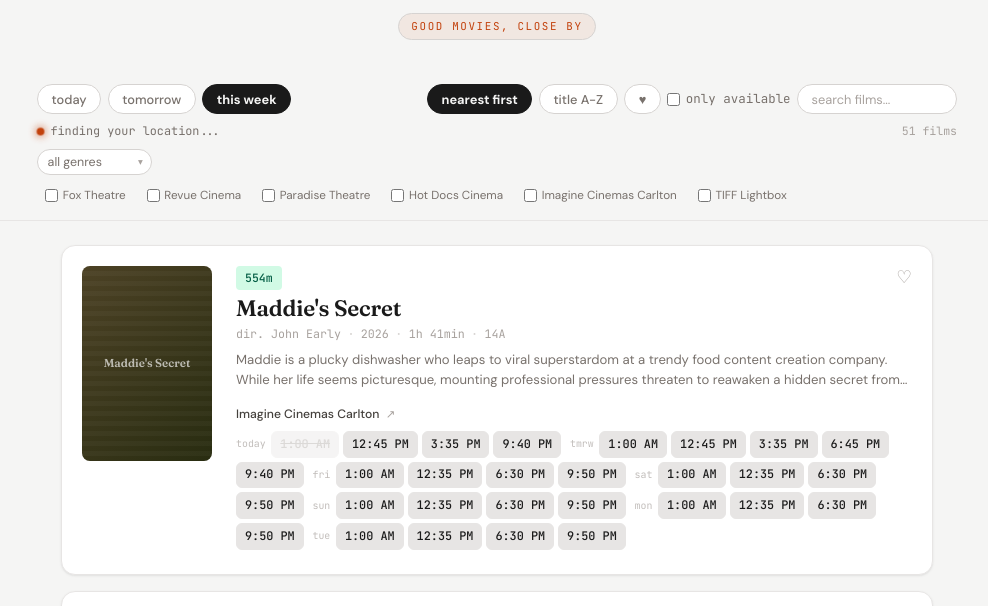
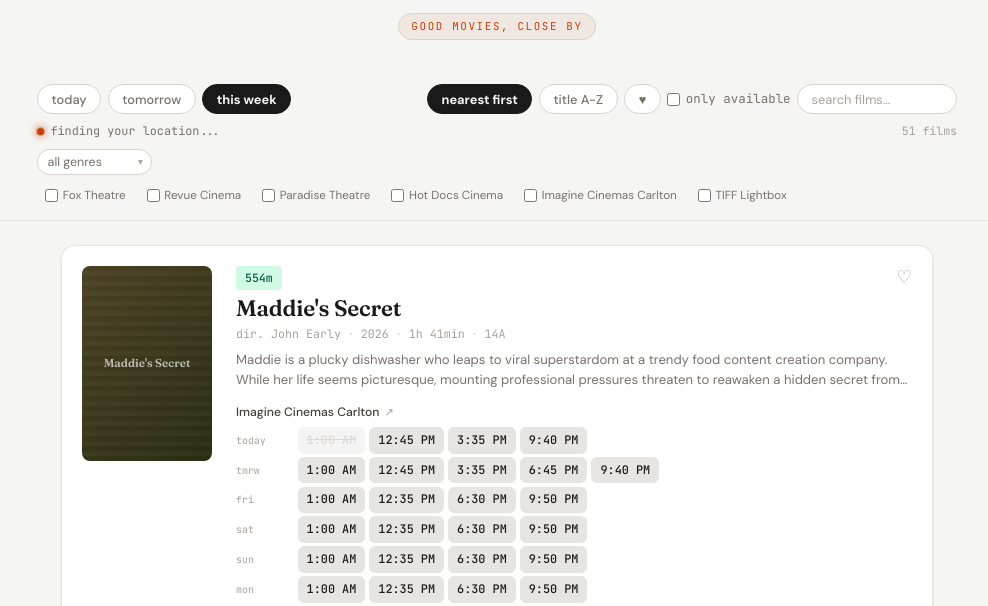
Before and after one commit to orangeccw/whats-playing-to, a plain HTML site: page index.html in a window 1280 px wide. Shown: the part 153-759 px from the top of the page, without its empty margins (143-1131 px from the left). Drawn offline with Linux system fonts and the light colour scheme.

Commit message:
fix: redesign showtime layout - group by date within each cinema

```diff
--- a/index.html
+++ b/index.html
@@ -472,44 +472,51 @@ main {
   gap: 0.4rem;
 }
 
-.cinema-row {
-  display: flex; align-items: center;
-  gap: 0.4rem;
-  flex-wrap: wrap;
-  padding: 0.25rem 0;
+.cinema-block {
+  padding: 0.35rem 0;
+  border-top: 1px solid var(--border);
+}
+.cinema-block:first-child { border-top: none; padding-top: 0.15rem; }
+
+.cinema-block-header {
+  display: flex; align-items: center; gap: 0.3rem;
+  margin-bottom: 0.15rem;
 }
 
-.cinema-row-name {
+.cinema-name {
   font-size: 0.76rem; font-weight: 500;
   color: var(--text-secondary);
   white-space: nowrap;
-  min-width: 75px;
 }
 
-.cinema-row-link {
+.cinema-link {
   font-size: 0.72rem;
   color: var(--text-faint);
   text-decoration: none;
   transition: color 0.2s ease;
   flex-shrink: 0;
 }
-.cinema-row-link:hover { color: var(--accent); }
+.cinema-link:hover { color: var(--accent); }
+
+.date-row {
+  display: flex; align-items: baseline;
+  gap: 0.6rem;
+  padding: 0.1rem 0;
+}
+
+.date-label {
+  font-size: 0.62rem;
+  color: var(--text-faint);
+  font-family: 'JetBrains Mono', monospace;
+  text-transform: lowercase;
+  min-width: 52px;
+  flex-shrink: 0;
+}
 
 .time-pills {
   display: flex; gap: 0.25rem; flex-wrap: wrap;
   align-items: center;
 }
-
-.time-date {
-  font-size: 0.62rem;
-  color: var(--text-faint);
-  font-family: 'JetBrains Mono', monospace;
-  text-transform: lowercase;
-  margin-right: 0.1rem;
-  margin-left: 0.3rem;
-  opacity: 0.7;
-}
-.time-date:first-child { margin-left: 0; }
 
 .time-pill {
   font-family: 'JetBrains Mono', monospace;
@@ -662,7 +669,9 @@ footer {
   .theme-toggle { top: 1rem; right: 1rem; width: 36px; height: 36px; font-size: 1.1rem; }
   .movie-card { grid-template-columns: 72px 1fr; gap: 0.7rem; padding: 0.7rem; }
   .poster-placeholder span { font-size: 0.6rem; }
-  .cinema-row-name { min-width: 60px; font-size: 0.72rem; }
+  .cinema-name { font-size: 0.72rem; }
+  .date-label { min-width: 44px; font-size: 0.58rem; }
+  .date-row { gap: 0.4rem; }
   .filter-row { gap: 0.3rem; }
   .filter-row-main { flex-direction: column; align-items: flex-start; gap: 0.3rem; }
   .filter-group-right { margin-left: 0; flex-wrap: wrap; }
@@ -1124,8 +1133,8 @@ function renderMovieCard(movie, index) {
     ? `<div class="distance-badge ${getDistanceClass(nearestDist)}">${formatDistance(nearestDist)}</div>`
     : `<div class="distance-badge no-loc">—</div>`;
 
-  // Build cinema rows
-  const cinemaRows = cinemaIds.map(c => {
+  // Build cinema blocks — group showtimes by date within each cinema
+  const cinemaBlocks = cinemaIds.map(c => {
     const cinema = CINEMAS[c];
     if (!cinema) return '';
     const showtimes = byCinema[c];
@@ -1136,9 +1145,16 @@ function renderMovieCard(movie, index) {
       return (a.tm || '').localeCompare(b.tm || '');
     });
 
-    // Build time pills — all in one row, with subtle date separators only when date changes
-    let lastDate = null;
-    const pills = showtimes.map(st => {
+    // Group by date
+    const byDate = {};
+    for (const st of showtimes) {
+      if (!byDate[st.dt]) byDate[st.dt] = [];
+      byDate[st.dt].push(st);
+    }
+
+    // Build date rows
+    const dateRows = Object.keys(byDate).sort().map(dt => {
+      const pills = byDate[dt].map(st => {
         const url = getBookingUrl(c, st);
         const isPast = isPastShowtime(st.dt, st.tm);
         const isSoldOut = st.soldOut;
@@ -1146,20 +1162,21 @@ function renderMovieCard(movie, index) {
         if (isPast) classes.push('past');
         if (isSoldOut) classes.push('sold-out');
         const onclick = (isPast || isSoldOut) ? '' : `onclick="window.open('${url}', '_blank')"`;
-
-      // Add date prefix when date changes
-      let prefix = '';
-      if (st.dt !== lastDate) {
-        prefix = `<span class="time-date">${formatDateShort(st.dt)}</span>`;
-        lastDate = st.dt;
-      }
-      return prefix + `<a class="${classes.join(' ')}" ${onclick}>${formatTime(st.tm)}</a>`;
+        return `<a class="${classes.join(' ')}" ${onclick}>${formatTime(st.tm)}</a>`;
       }).join('');
 
-    return `<div class="cinema-row">
-      <span class="cinema-row-name">${cinema.name}</span>
-      <a class="cinema-row-link" href="${cinema.website}" target="_blank">&#8599;</a>
+      return `<div class="date-row">
+        <span class="date-label">${formatDateShort(dt)}</span>
         <div class="time-pills">${pills}</div>
+      </div>`;
+    }).join('');
+
+    return `<div class="cinema-block">
+      <div class="cinema-block-header">
+        <span class="cinema-name">${cinema.name}</span>
+        <a class="cinema-link" href="${cinema.website}" target="_blank">&#8599;</a>
+      </div>
+      ${dateRows}
     </div>`;
   }).join('');
 
@@ -1173,7 +1190,7 @@ function renderMovieCard(movie, index) {
       <h2 class="movie-title">${movie.title}</h2>
       <div class="movie-meta">${renderMeta(movie)}</div>
       ${movie.description ? `<p class="movie-desc" onclick="this.classList.toggle('expanded')">${movie.description}</p>` : ''}
-      <div class="cinema-list">${cinemaRows}</div>
+      <div class="cinema-list">${cinemaBlocks}</div>
     </div>
   </div>`;
 }
```
Lines whose indentation alone changed are shown as unchanged.
